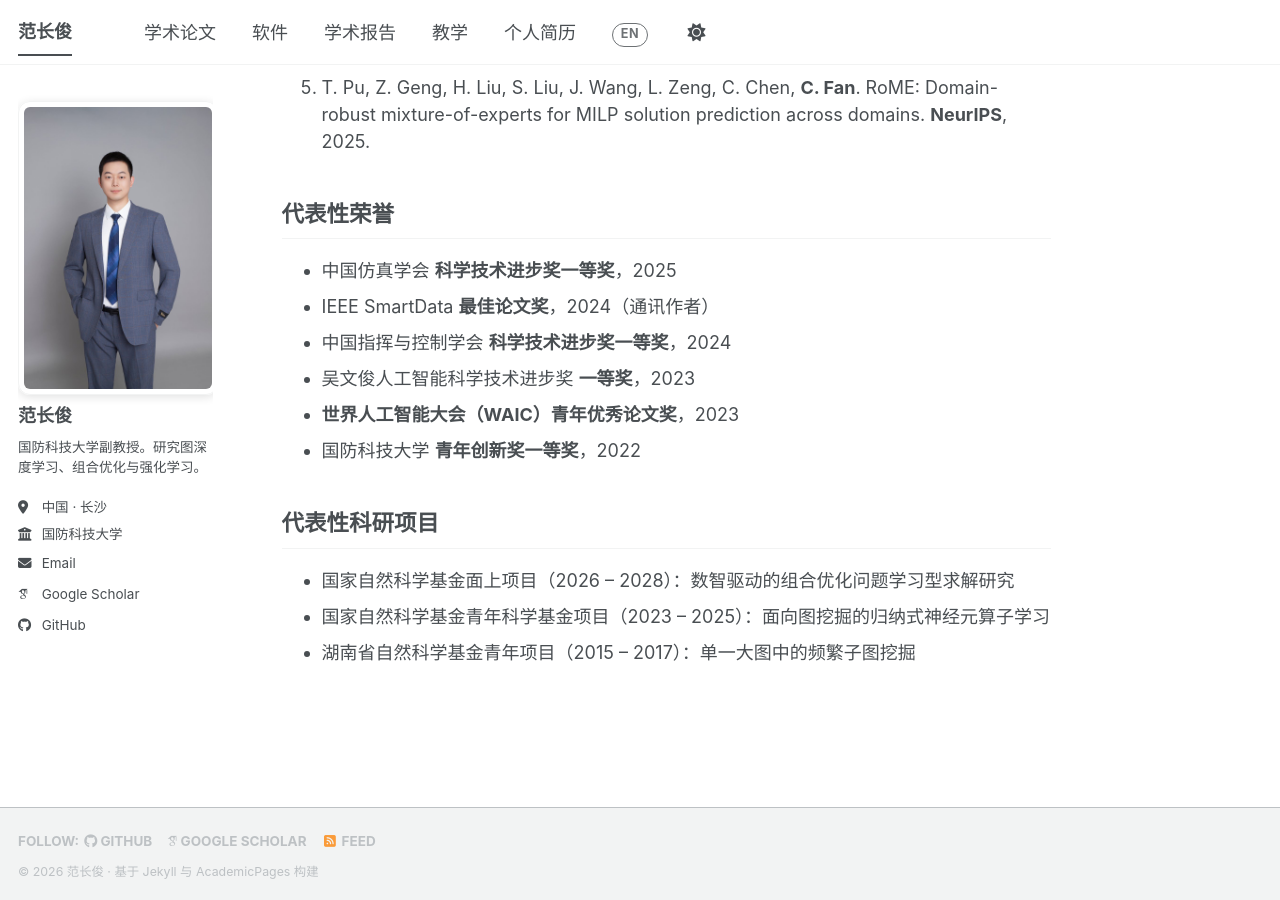
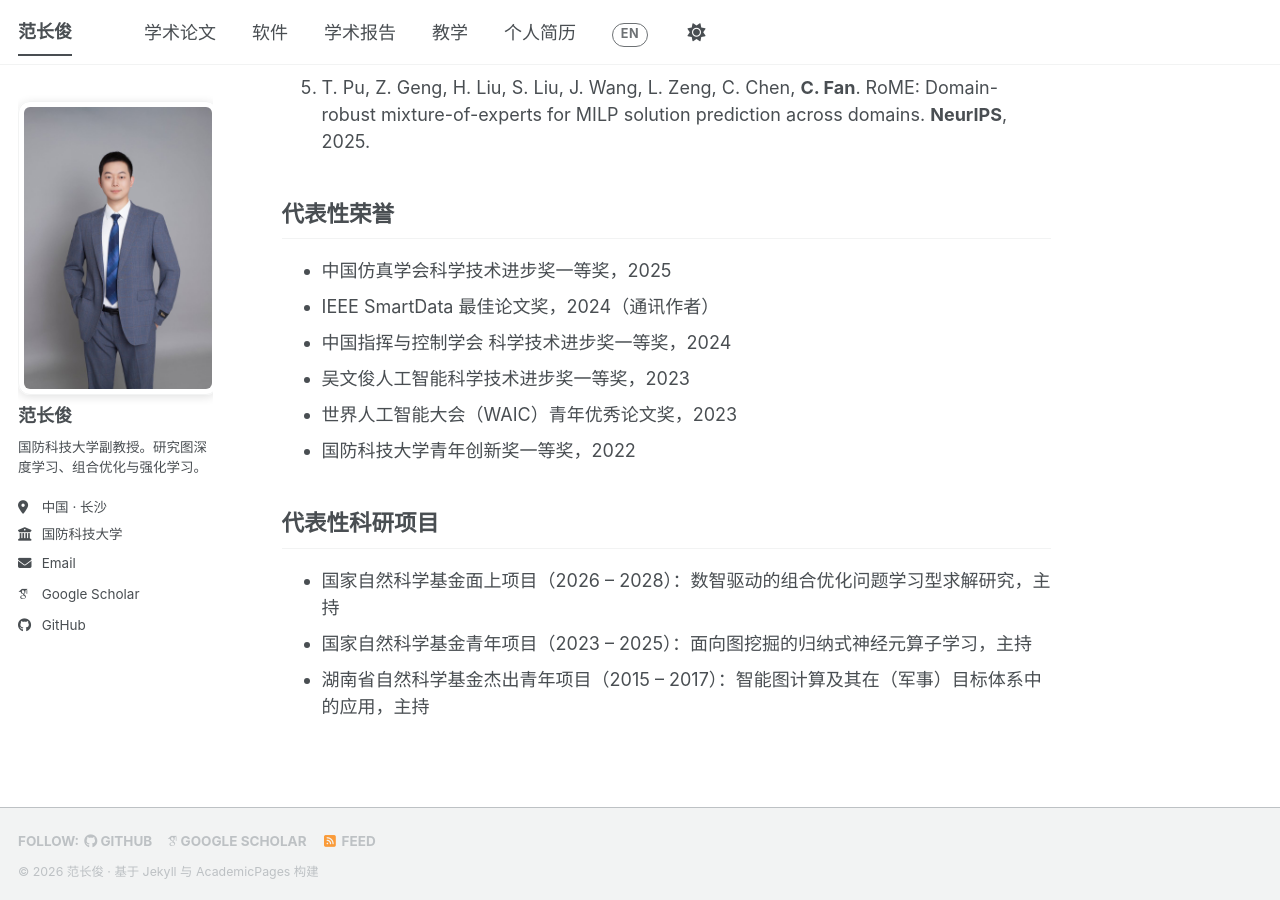
Before and after one commit to fanchangjun/fanchangjun.github.io, a Jekyll site: the page built from _pages/about.md, in a window 1280 px wide and 900 px high, scrolled down 1163 px. Built offline with Jekyll 4.4.1, drawn with Linux system fonts in a browser that asks for light colours; some web fonts are replaced; a script bundle is joined from its source files by our own code; library files that are not in the unit come from our copies.

Commit message:
Update about.md

```diff
--- a/_pages/about.md
+++ b/_pages/about.md
@@ -90,23 +90,23 @@ I am now recruiting Master and PhD students who are passionate about research, s
 
 <div class="lang-zh" markdown="1">
 
-- 中国仿真学会 **科学技术进步奖一等奖**，2025
-- IEEE SmartData **最佳论文奖**，2024（通讯作者）
-- 中国指挥与控制学会 **科学技术进步奖一等奖**，2024
-- 吴文俊人工智能科学技术进步奖 **一等奖**，2023
-- **世界人工智能大会（WAIC）青年优秀论文奖**，2023
-- 国防科技大学 **青年创新奖一等奖**，2022
+- 中国仿真学会科学技术进步奖一等奖，2025
+- IEEE SmartData 最佳论文奖，2024（通讯作者）
+- 中国指挥与控制学会 科学技术进步奖一等奖，2024
+- 吴文俊人工智能科学技术进步奖一等奖，2023
+- 世界人工智能大会（WAIC）青年优秀论文奖，2023
+- 国防科技大学青年创新奖一等奖，2022
 
 </div>
 
 <div class="lang-en" markdown="1">
 
-- **First Prize**, Science and Technology Progress Award, China Simulation Federation, 2025
-- **Best Paper Award**, IEEE SmartData, 2024 (Corresponding author)
-- **First Prize**, Science and Technology Progress Award, Chinese Institute of Command and Control, 2024
-- **First Prize**, Wu Wenjun Artificial Intelligence Science and Technology Progress Award, 2023
-- **WAIC Youth Outstanding Paper Award**, World Artificial Intelligence Conference, 2023
-- **First Prize**, Youth Innovation Award, NUDT, 2022
+- First Prize, Science and Technology Progress Award, China Simulation Federation, 2025
+- Best Paper Award, IEEE SmartData, 2024 (Corresponding author)
+- First Prize, Science and Technology Progress Award, Chinese Institute of Command and Control, 2024
+- First Prize, Wu Wenjun Artificial Intelligence Science and Technology Progress Award, 2023
+- WAIC Youth Outstanding Paper Award, World Artificial Intelligence Conference, 2023
+- First Prize, Youth Innovation Award, NUDT, 2022
 
 </div>
 
@@ -114,16 +114,16 @@ I am now recruiting Master and PhD students who are passionate about research, s
 
 <div class="lang-zh" markdown="1">
 
-- 国家自然科学基金面上项目（2026 – 2028）：数智驱动的组合优化问题学习型求解研究
-- 国家自然科学基金青年科学基金项目（2023 – 2025）：面向图挖掘的归纳式神经元算子学习
-- 湖南省自然科学基金青年项目（2015 – 2017）：单一大图中的频繁子图挖掘
+- 国家自然科学基金面上项目（2026 – 2028）：数智驱动的组合优化问题学习型求解研究，主持
+- 国家自然科学基金青年项目（2023 – 2025）：面向图挖掘的归纳式神经元算子学习，主持
+- 湖南省自然科学基金杰出青年项目（2015 – 2017）：智能图计算及其在（军事）目标体系中的应用，主持
 
 </div>
 
 <div class="lang-en" markdown="1">
 
-- NSFC General Program (2026 – 2028): Research on Data-Intelligence-Driven Learning-Based Solving of Combinatorial Optimization Problems
-- NSFC Young Scientists Fund (2023 – 2025): Inductive Neural Operator Learning for Graph Mining
-- Hunan Provincial NSF, Youth Program (2015 – 2017): Frequent Subgraph Mining in a Single Massive Graph
+- NSFC General Project (2026 – 2028): Research on Data-Intelligence-Driven Learning-Based Solving of Combinatorial Optimization Problems, PI
+- NSFC Project for Young Scholars (2023 – 2025): Inductive Neural Operator Learning for Graph Mining, PI
+- Hunan Provincial NSF for Excellent Young Scholars (2015 – 2017): Intelligent Graph Computing and Its Application in (Military) Target Systems, PI
 
 </div>
```
